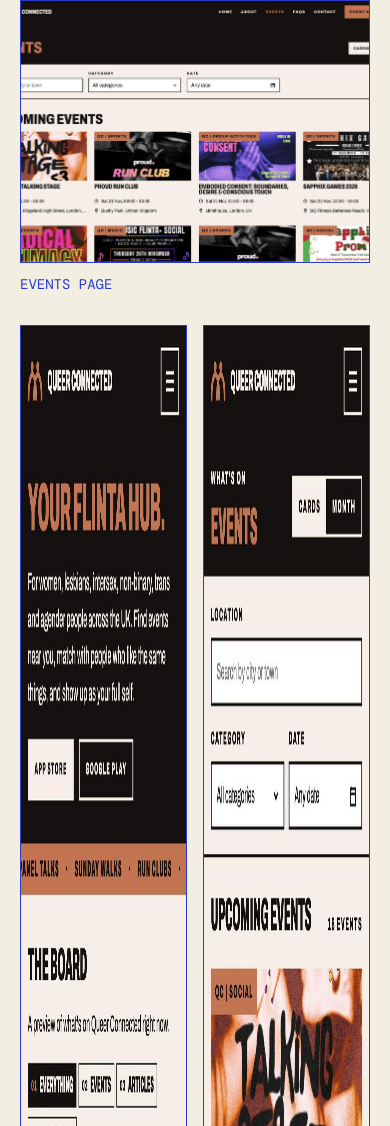
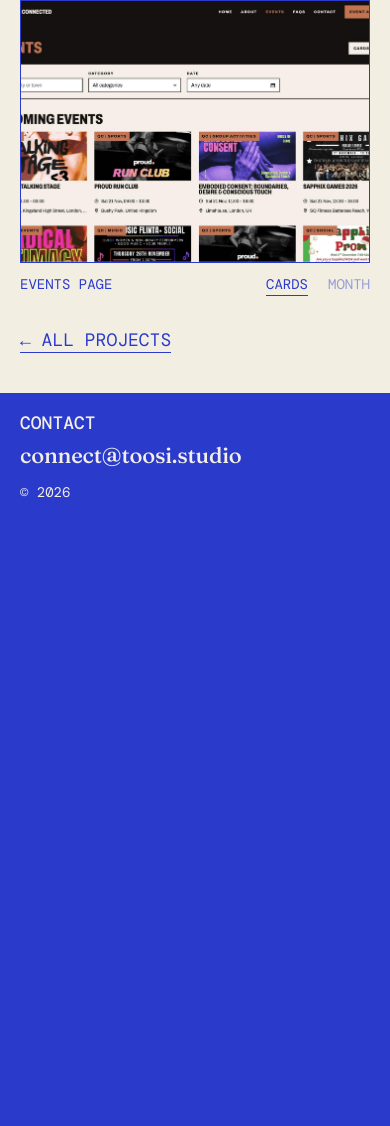
Before and after one commit to niyusha2c/toosi.studio, a plain HTML site: page VS Code TS/projects/queer-connected/index.html in a window 390 px wide. Shown: the part 874-2000 px from the top of the page. After the commit the page ends 1391 px from the top, so only its background shows below. Drawn offline with nearby package versions, Linux system fonts and the light colour scheme.

Commit message:
QC project page: drop phone views, smaller shots, events month view
Screenshots capped at 64rem wide. Events image gets a cards/month
toggle; month view (December) captured from the live site.

Co-Authored-By: Claude Opus 5.5 <noreply@anthropic.com>
Claude-Session: https://claude.ai/code/session_01FXjrRW6RbnG591a7fM2RmQ

```diff
--- a/VS Code TS/css/site.css
+++ b/VS Code TS/css/site.css
@@ -123,7 +123,6 @@ a:focus-visible{outline:2px solid currentColor;outline-offset:0.25rem}
 .ba input{position:absolute;inset:0;width:100%;height:100%;opacity:0;margin:0;cursor:ew-resize}
 .ba:has(input:focus-visible){outline:2px solid var(--ultra);outline-offset:4px}
 .frame{border:1px solid var(--ultra);display:block;width:100%}
-.phones{display:grid;grid-template-columns:repeat(2,minmax(0,18rem));gap:2rem}
 .back{font-size:1.125rem;align-self:flex-start;border-bottom:1px solid currentColor}
 @media (max-width:760px){
   .ptitle{min-height:0;padding-top:1.5rem}
@@ -134,6 +133,15 @@ a:focus-visible{outline:2px solid currentColor;outline-offset:0.25rem}
   .desc{max-width:none;font-size:1rem}
   .proj{gap:2rem;padding-bottom:2.5rem}
   .shot{aspect-ratio:4/3}
-  .phones{gap:1rem}
   .inner .plist,.inner .proj-top,.inner .proj{background:var(--cream)}
 }
+/* project page: screenshots at a calmer size; events cards/month toggle */
+.proj .fig{max-width:64rem}
+.views img[hidden]{display:none}
+.cap{display:flex;justify-content:space-between;gap:1rem}
+.vt{display:flex;gap:1.25rem}
+.vt button{font:inherit;color:inherit;text-transform:inherit;background:none;border:0;padding:0 0 2px;border-bottom:1px solid transparent;cursor:pointer;transition:opacity .3s}
+.vt button[aria-pressed="true"]{border-bottom-color:currentColor}
+.vt button[aria-pressed="false"]{opacity:.45}
+.vt button:hover{opacity:1}
+.vt button:focus-visible{outline:2px solid currentColor;outline-offset:0.25rem}
--- a/VS Code TS/projects/queer-connected/index.html
+++ b/VS Code TS/projects/queer-connected/index.html
@@ -37,15 +37,8 @@
 <figcaption class="mono">home page &middot; drag to compare</figcaption>
 </figure>
 <figure class="fig">
-<div class="shot"><img src="events.jpg" alt="Queer Connected events page" width="1800" height="1050" loading="lazy"></div>
-<figcaption class="mono">events page</figcaption>
-</figure>
-<figure class="fig">
-<div class="phones">
-<img class="frame" src="index-phone.jpg" alt="Queer Connected home page on a phone" width="600" height="1298" loading="lazy">
-<img class="frame" src="events-phone.jpg" alt="Queer Connected events page on a phone" width="600" height="1298" loading="lazy">
-</div>
-<figcaption class="mono">home and events on a phone</figcaption>
+<div class="shot views"><img data-view="cards" src="events.jpg" alt="Queer Connected events page, cards view" width="1800" height="1050" loading="lazy"><img data-view="month" src="events-month.jpg" alt="Queer Connected events page, month view" width="1800" height="1050" loading="lazy" hidden></div>
+<figcaption class="mono cap"><span>events page</span><span class="vt" role="group" aria-label="Events view"><button type="button" data-v="cards" aria-pressed="true">cards</button><button type="button" data-v="month" aria-pressed="false">month</button></span></figcaption>
 </figure>
 <a class="mono back" href="/projects/">&larr; all projects</a>
 </main>
@@ -78,6 +71,10 @@
   const ba = document.getElementById('ba'), r = ba.querySelector('input'), a = ba.querySelector('.after'), l = ba.querySelector('.line');
   const set = v => { a.style.clipPath = 'inset(0 0 0 ' + v + '%)'; l.style.left = v + '%'; };
   r.addEventListener('input', () => set(r.value));
+  document.querySelectorAll('.vt button').forEach(b => b.addEventListener('click', () => {
+    document.querySelectorAll('.views img').forEach(i => i.hidden = i.dataset.view !== b.dataset.v);
+    document.querySelectorAll('.vt button').forEach(x => x.setAttribute('aria-pressed', x === b));
+  }));
   if (matchMedia('(hover: hover) and (pointer: fine)').matches) {
     ba.addEventListener('pointermove', e => {
       const b = ba.getBoundingClientRect();
```
Also changed, not shown: VS Code TS/projects/queer-connected/events-month.jpg (added), VS Code TS/projects/queer-connected/events-phone.jpg (deleted), VS Code TS/projects/queer-connected/index-phone.jpg (deleted).
